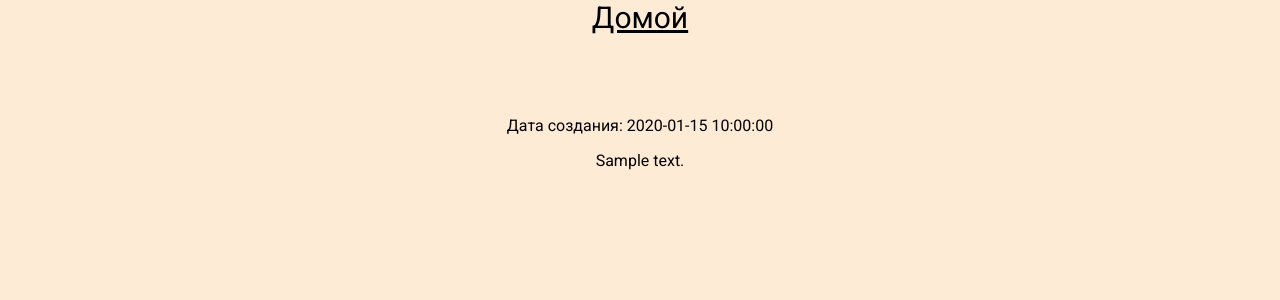
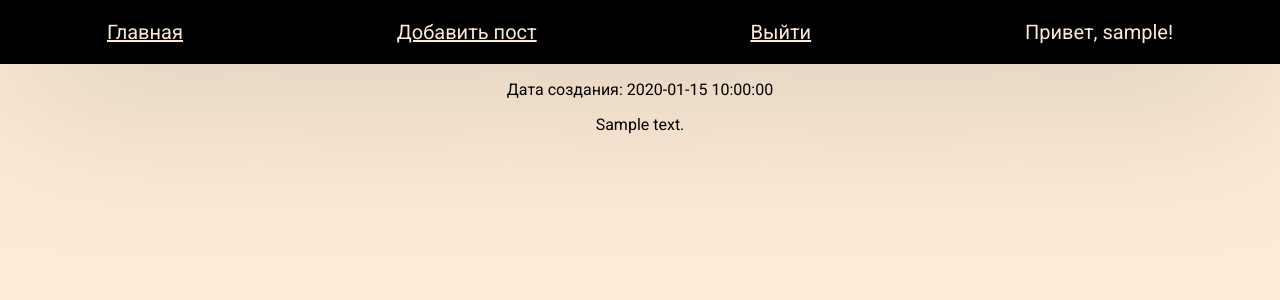
Before and after one commit to maksonsab/MySite, a Flask app: template templates/post.html in a window 1280 px wide. Shown: the top 300 px of the page. Run offline with Flask 2, Linux system fonts and the light colour scheme; the template is opened without the code that fills it: most values are stand-ins (such as "Sample title", 1, 10 or a date in 2020).

Commit message:
design changes

```diff
--- a/app.py
+++ b/app.py
@@ -22,15 +22,15 @@ app.config.update(
 def dbase(): #return database connection
     return db_operation('database.db')
 
-def bad_cookie() -> response: #cleaning cookies
-    response = make_response(redirect(url_for('login')), 302)
+def bad_cookie(where='login') -> response: #cleaning cookies
+    response = make_response(redirect(url_for(where)), 302)
     response.set_cookie('username', '', max_age=0)
     session.clear()
     session['loggined'] = False
     return response
 
 @app.before_first_request
-def is_loggined(cookies=None):
+def is_loggined():
     print('before req')
     user = request.cookies.get('username')
     if user:
@@ -56,64 +56,66 @@ def is_loggined(cookies=None):
 @app.route('/', methods=['GET'])
 def index():
     print(session)
-    return render_template('index.html',  data = dbase().get_last_posts())
+    return render_template('index.html',  data = dbase().get_last_posts(), loggined = session)
 
 
 @app.route('/post/<int:id>', methods=['GET'])
 def post(id = None):
-    return render_template('post.html', data = dbase().get_post(id))
+    return render_template('post.html', data = dbase().get_post(id), loggined = session)
 
 @app.route('/posts/', methods=['GET'])
 def posts():
-    return render_template('posts.html', data = dbase().get_posts())
+    return render_template('posts.html', data = dbase().get_posts(), loggined = session)
 
 @app.route('/create', methods=['GET', 'POST'])
 def create():
     #print('cookies',request.cookies)
-    if session.get('loggined') == True:
-
+    if session.get('loggined'):
         if request.method == 'GET':
-            return render_template('create.html')
+            return render_template('create.html', loggined = session)
         if request.method == 'POST':
-            post = request.form
-            print(post)
-            dbase().create_post(post)
-            return redirect(url_for('index'))
-
+            is_loggined()
+            if session.get('loggined'):
+                post = request.form
+                print(post)
+                dbase().create_post(post)
+                return redirect(url_for('index'))
+            else:
+                return bad_cookie()
     return redirect(url_for('login'))
 
 @app.route('/login', methods=['GET', 'POST'])
 def login():
-
     if request.method == 'GET':
         if session.get('loggined'):
             print('redirect to create')
             return redirect(url_for('create'), 302)
-
         print(session)
-        response = make_response(render_template('login.html'), 200)
+        response = make_response(render_template('login.html', loggined = session), 200)
         return response
     if request.method == 'POST':
         login = request.form['login']
         password = request.form['password']
         message = dbase().authorize(login, password)
-        print(message)
         if message[0]:
             response = make_response((redirect(url_for('create')), 302))
             response.set_cookie('username', auth.sign_data(login), max_age = 1*24*3600)
-            is_loggined()
+            session['username'] = login
+            session['loggined'] = True
             return response
         else:
             print(message[1]) #debug
             return bad_cookie()
 
+
 @app.route('/logout', methods = ['GET'])
 def logout():
-    return bad_cookie()
+    return bad_cookie(where = 'index')
 
 
 @app.route('/test', methods = ['GET'])
 def test():
+    is_loggined()
     print('COOKIES:\n', request.cookies)
     if session.get('loggined'):
         string = session
--- a/static/styles/style.css
+++ b/static/styles/style.css
@@ -5,6 +5,30 @@ body {
     font-family: roboto;
 }
 
+
+header {
+
+    background-color: black;
+    display: flex;
+    font-size: 20px;
+    width: 100%;
+    height: 8vh;
+    align-items: center;
+    flex-direction: row;
+    justify-content: space-around;
+    box-shadow: 0px 0px 174px -15px rgba(0,0,0,0.54);
+    color: #fdebd6;
+}
+.head-el {
+
+    color: #fdebd6;
+
+}
+
+
+.head-el a {
+    color: #fdebd6;
+}
 
 .info-block {
 
--- a/templates/base.html
+++ b/templates/base.html
@@ -17,6 +17,29 @@
 
 </head>
 <body>
+
+    {% if header %}
+    <header>
+        {% if not main_page %}
+        <div class="head-el">
+            <a href="/">Главная</a>
+        </div>
+        {% endif %}
+        {% if loggined['loggined'] %}
+        <div class="head-el">
+            <a href="{{url_for('create')}}" >Добавить пост</a>
+        </div>
+        <div class="head-el">
+            <a href="{{url_for('logout')}}">Выйти</a>
+        </div>
+            <div class="head_el">Привет, {{loggined['username']}}!</div>
+            {% endif %}
+        </div>
+    </header>
+    {% endif %}
+
+
+
     {% block content %} {% endblock %}
 </body>
 </html>
--- a/templates/create.html
+++ b/templates/create.html
@@ -1,11 +1,11 @@
 {% extends 'base.html' %}
 
 {% block title %} Добавить пост {% endblock %}
-
+{% set header = True %}
 {%  block content %}
 
     <center>
-        <h1 style="margin-top:200px">Добавить новость:</h1>
+        <h1 style="margin-top:100px">Добавить новость:</h1>
         <form method="post">
             <div>
             <label for="title">Название статьи </label><input type="text" name="title" placeholder="Название" value="{{ request.form['title'] }}" required><br>
--- a/templates/index.html
+++ b/templates/index.html
@@ -1,7 +1,11 @@
 {% extends 'base.html' %}
 
 {% block title %} Максим Сабирзанов {% endblock %}
-
+{% set header = False %}
+{% set main_page = True %}
+{% if loggined['loggined'] %}
+    {% set header = True %}
+{% endif %}
 {%  block content %}
     <center>
 
--- a/templates/login.html
+++ b/templates/login.html
@@ -43,6 +43,9 @@ body{
 
 </head>
 <body>
+    <header>
+        <a href="{{url_for('index')}}">Главная</a>
+    </header>
     <div class="placeholder"></div>
     <form method="POST" action="/login">
 
--- a/templates/post.html
+++ b/templates/post.html
@@ -1,13 +1,11 @@
 {% extends 'base.html' %}
 
 {% block title %} {{data['title']}} {% endblock %}
-
+{% set header = True %}
 {%  block content %}
 
 
-    <div style="height: 100px; text-align: center; font-size: 30px;" >
-        <a href="/">Домой</a>
-    </div>
+
 
     <center>
         <p>Дата создания: {{data['creation_date']}}</p>
--- a/templates/posts.html
+++ b/templates/posts.html
@@ -1,12 +1,10 @@
 {% extends 'base.html' %}
-
+{% set header = True %}
 {% block title %} Текст {% endblock %}
 
 {%  block content %}
     <center>
-        <div style="height: 100px; text-align: center; font-size: 30px;" >
-            <a href="/">Домой</a>
-        </div>
+
         {% for post in data %}
        <div class="artc" style="margin: 20px;">
 
```
